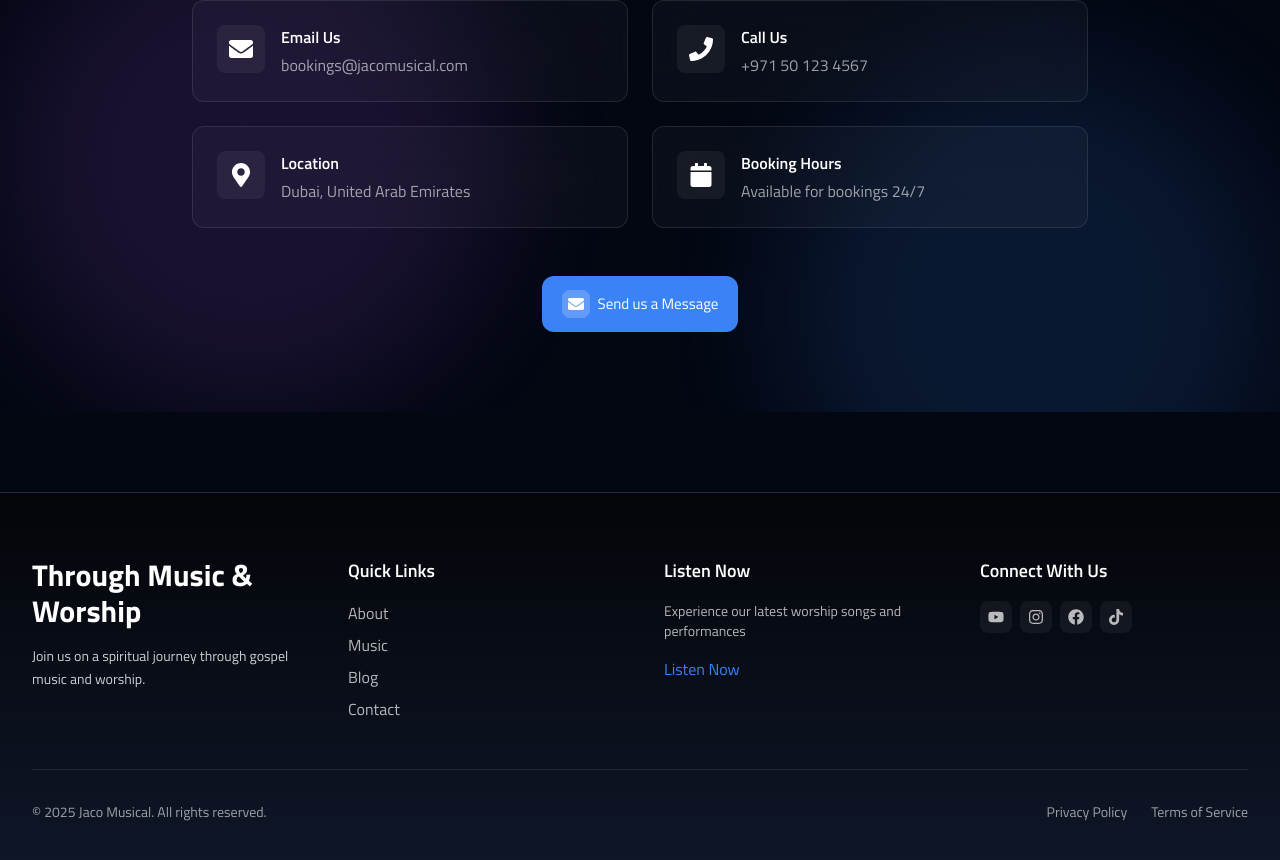
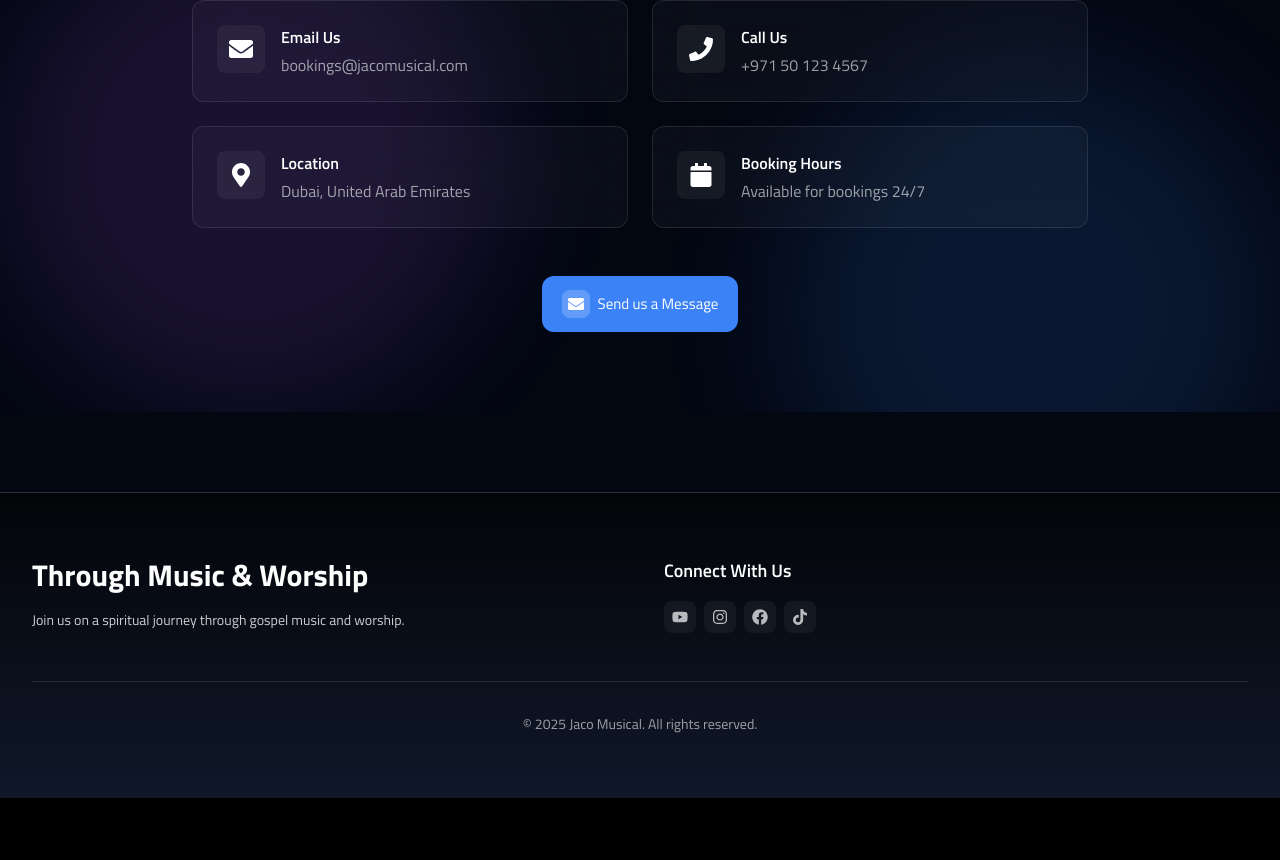
Before and after one commit to jgomputing/jaco, a Next.js app: page / in a window 1280 px wide. Shown: the part 5338-6198 px from the top of the page. After the commit the page ends 6136 px from the top, so only its background shows below. Built offline with nearby package versions, Linux system fonts and the light colour scheme.

Commit message:
Simplify Footer Section layout and remove unnecessary quick links and bottom bar elements

```diff
--- a/components/sections/FooterSection.tsx
+++ b/components/sections/FooterSection.tsx
@@ -48,7 +48,7 @@
     <footer className="relative bg-[#0f1729] border-t border-white/10">
       <div className="absolute inset-0 bg-gradient-to-b from-black/80 to-transparent pointer-events-none" />
       <div className="container py-12 md:py-16 relative">
-        <div className="grid grid-cols-1 md:grid-cols-2 lg:grid-cols-4 gap-8 md:gap-12">
+        <div className="grid grid-cols-1 md:grid-cols-2 gap-8 md:gap-12">
           {/* Brand Section */}
           <div className="space-y-4">
             <h2 className="text-2xl md:text-3xl font-bold text-white">
@@ -57,45 +57,6 @@
             <p className="text-white/80 text-sm leading-relaxed">
               Join us on a spiritual journey through gospel music and worship.
             </p>
-          </div>
-
-          {/* Quick Links */}
-          <div>
-            <h3 className="text-lg font-semibold text-white mb-4">Quick Links</h3>
-            <ul className="space-y-2">
-              {QUICK_LINKS.map((link) => (
-                <li key={link.label}>
-                  <Link
-                    href={link.href}
-                    className="group flex items-center gap-2 text-white/70 hover:text-white transition-colors duration-300 w-fit"
-                  >
-                    <span className="relative">
-                      {link.label}
-                      <span className="absolute inset-x-0 -bottom-0.5 h-px bg-white/70 scale-x-0 group-hover:scale-x-100 transition-transform duration-300 origin-left" />
-                    </span>
-                    <FaArrowRight className="text-xs opacity-0 -translate-x-2 group-hover:opacity-100 group-hover:translate-x-0 transition-all duration-300" />
-                  </Link>
-                </li>
-              ))}
-            </ul>
-          </div>
-
-          {/* Listen Now Section */}
-          <div>
-            <h3 className="text-lg font-semibold text-white mb-4">Listen Now</h3>
-            <p className="text-white/70 text-sm mb-4">
-              Experience our latest worship songs and performances
-            </p>
-            <Link
-              href="/#media"
-              className="group inline-flex items-center gap-2 text-[#3b82f6] hover:text-white transition-colors duration-300"
-            >
-              <span className="relative">
-                Listen Now
-                <span className="absolute inset-x-0 -bottom-0.5 h-px bg-[#3b82f6] scale-x-0 group-hover:scale-x-100 transition-transform duration-300 origin-left" />
-              </span>
-              <FaArrowRight className="text-xs opacity-0 -translate-x-2 group-hover:opacity-100 group-hover:translate-x-0 transition-all duration-300" />
-            </Link>
           </div>
 
           {/* Connect With Us */}
@@ -126,30 +87,10 @@
 
         {/* Bottom Bar */}
         <div className="mt-12 pt-8 border-t border-white/10">
-          <div className="flex flex-col sm:flex-row items-center justify-between gap-4">
+          <div className="flex justify-center">
             <p className="text-white/60 text-sm">
               © {new Date().getFullYear()} Jaco Musical. All rights reserved.
             </p>
-            <div className="flex items-center gap-6">
-              <Link
-                href="/privacy"
-                className="group text-white/60 hover:text-white text-sm transition-colors duration-300"
-              >
-                <span className="relative">
-                  Privacy Policy
-                  <span className="absolute inset-x-0 -bottom-0.5 h-px bg-white/60 scale-x-0 group-hover:scale-x-100 transition-transform duration-300 origin-left" />
-                </span>
-              </Link>
-              <Link
-                href="/terms"
-                className="group text-white/60 hover:text-white text-sm transition-colors duration-300"
-              >
-                <span className="relative">
-                  Terms of Service
-                  <span className="absolute inset-x-0 -bottom-0.5 h-px bg-white/60 scale-x-0 group-hover:scale-x-100 transition-transform duration-300 origin-left" />
-                </span>
-              </Link>
-            </div>
           </div>
         </div>
       </div>
```
